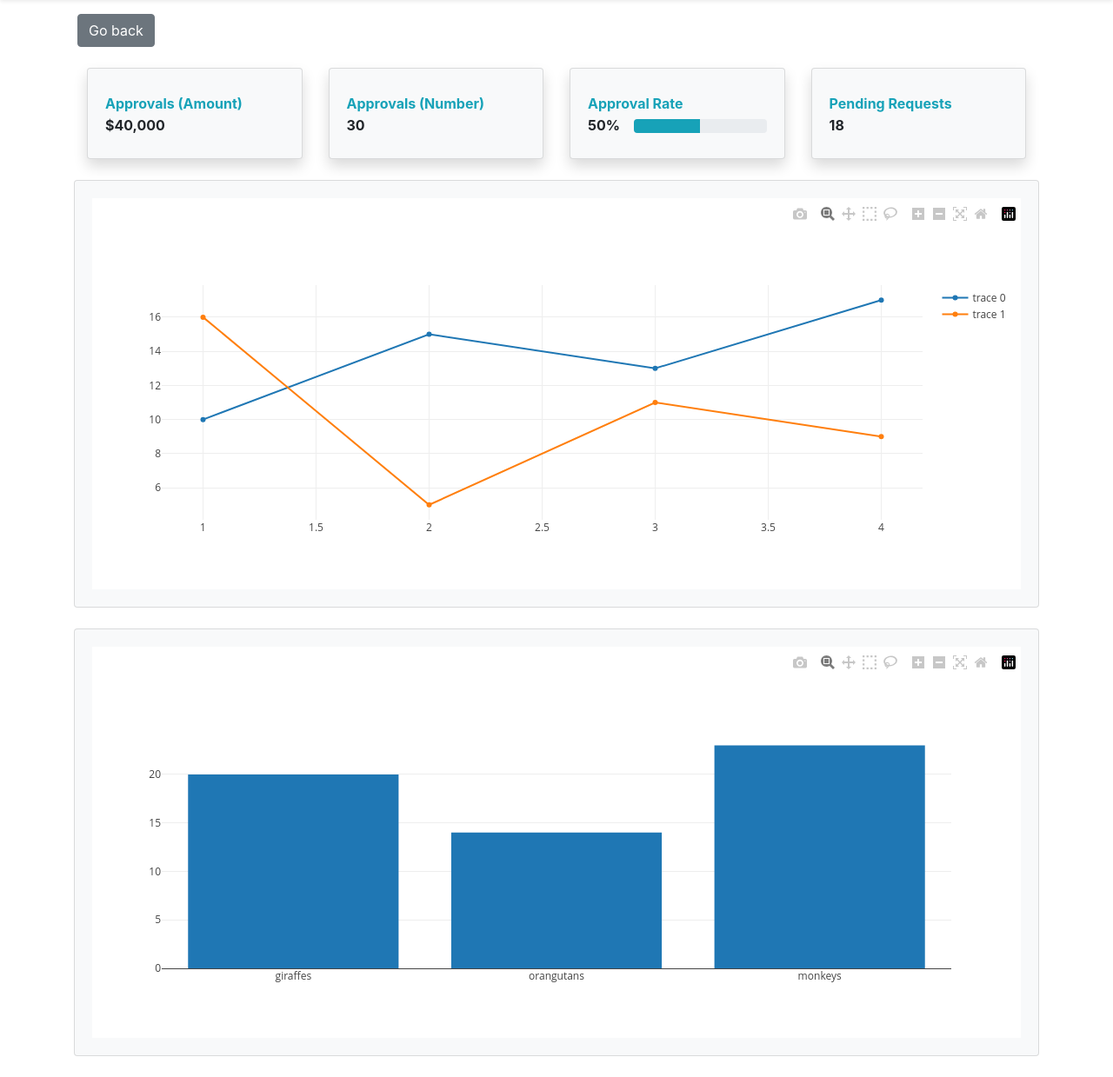
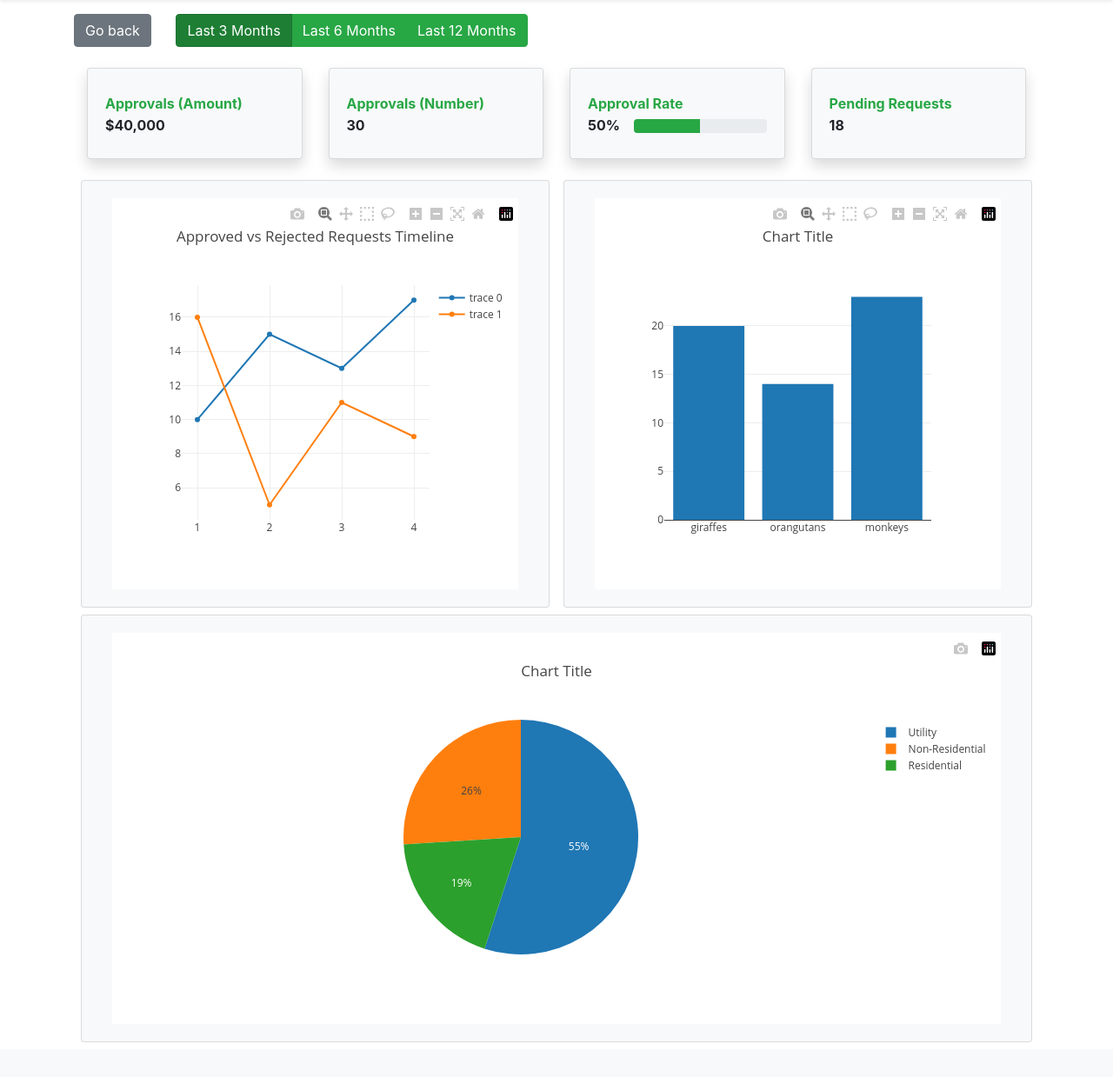
Before and after one commit to jose1522/Proqr, a Flask app: page /admin/dashboard in a window 1280 px wide. Shown: the part 73-1312 px from the top of the page at 87% size. After the commit the page ends 1272 px from the top, so only its background shows below. Run offline with Flask 2, Linux system fonts and the light colour scheme; some libraries are stand-ins or nearby versions.

Commit message:
Adding items to dashboard

```diff
--- a/app/static/js/script.js
+++ b/app/static/js/script.js
@@ -59,7 +59,14 @@ function closedRequestsTimeline(){
 
       var data = [trace1, trace2];
 
-      Plotly.newPlot('closedTimelineChart', data);
+      var layout = {
+        title: 'Approved vs Rejected Requests Timeline',
+        font: {size: 12}
+      };
+
+      var config = {responsive: true}
+
+      Plotly.newPlot('closedTimelineChart', data, layout, config);
 }
 
 function closedRequestsPieChart(){
@@ -69,12 +76,14 @@ function closedRequestsPieChart(){
         type: 'pie'
       }];
 
+
       var layout = {
-        height: 400,
-        width: 500
+        title: 'Chart Title',
+        font: {size: 12}
       };
 
-      Plotly.newPlot('closedPieChart', data, layout);
+      var config = {responsive: true}
+      Plotly.newPlot('closedPieChart', data, layout, config);
 }
 
 function closedRequestsBarChart(){
@@ -86,5 +95,11 @@ function closedRequestsBarChart(){
         }
       ];
 
-      Plotly.newPlot('closedBarChart', data);
+      var layout = {
+        title: 'Chart Title',
+        font: {size: 12}
+      };
+
+      var config = {responsive: true}
+      Plotly.newPlot('closedBarChart', data, layout, config);
 }
--- a/app/templates/admin/dashboard.html
+++ b/app/templates/admin/dashboard.html
@@ -6,10 +6,21 @@
 
 {% block home_content %}
 
-<div class="mx-1 mr-8 mb-4 bd-highlight" id="btn_back_form">
+<div class="mr-8 mb-4 bd-highlight" id="btn_back_form">
     <!--<a class="btn btn-secondary" href="{{url_for('user_list')}}">Go back</a>-->
-    <a class="btn btn-secondary btn_back_form" onclick="history.back()" style="color: white !important;">Go back</a>
+    <a class="btn btn-secondary btn_back_form mr-4" onclick="history.back()" style="color: white !important;">Go back</a>
+
+    <div class="btn-group btn-group-toggle" data-toggle="buttons">
+        <label class="btn btn-success active">
+            <input type="radio" name="options" id="option1" autocomplete="off" checked> Last 3 Months </label>
+        <label class="btn btn-success">
+            <input type="radio" name="options" id="option2" autocomplete="off"> Last 6 Months </label>
+        <label class="btn btn-success">
+            <input type="radio" name="options" id="option3" autocomplete="off"> Last 12 Months </label>
+    </div>
 </div>
+
+
 
 <div class="d-flex flex-wrap">
 
@@ -19,7 +30,7 @@
             <div class="card-body">
                 <div class="row no-gutters align-items-center">
                     <div class="col mr-2">
-                        <div class="text-xs font-weight-bold text-info mb-1">Approvals (Amount)</div>
+                        <div class="text-xs font-weight-bold text-success mb-1">Approvals (Amount)</div>
                         <div class="h6 mb-0 font-weight-bold text-gray-800">$40,000</div>
                     </div>
                 </div>
@@ -33,7 +44,7 @@
             <div class="card-body">
                 <div class="row no-gutters align-items-center">
                     <div class="col">
-                        <div class="text-xs font-weight-bold text-info mb-1">Approvals (Number)</div>
+                        <div class="text-xs font-weight-bold text-success mb-1">Approvals (Number)</div>
                         <div class="h6 mb-0 font-weight-bold text-gray-800">30</div>
                     </div>
                 </div>
@@ -47,14 +58,14 @@
             <div class="card-body">
                 <div class="row no-gutters align-items-center">
                     <div class="col">
-                        <div class="text-xs font-weight-bold text-info mb-1">Approval Rate</div>
+                        <div class="text-xs font-weight-bold text-success mb-1">Approval Rate</div>
                         <div class="row no-gutters align-items-center">
                             <div class="col-auto">
                                 <div class="h6 mb-0 mr-3 font-weight-bold text-gray-800">50%</div>
                             </div>
                             <div class="col">
                                 <div class="progress progress-sm">
-                                    <div class="progress-bar bg-info" role="progressbar" style="width: 50%"
+                                    <div class="progress-bar bg-success" role="progressbar" style="width: 50%"
                                         aria-valuenow="50" aria-valuemin="0" aria-valuemax="100"></div>
                                 </div>
                             </div>
@@ -71,7 +82,7 @@
             <div class="card-body">
                 <div class="row no-gutters align-items-center">
                     <div class="col">
-                        <div class="text-xs font-weight-bold text-info mb-1">Pending Requests</div>
+                        <div class="text-xs font-weight-bold text-success mb-1">Pending Requests</div>
                         <div class="h6 mb-0 font-weight-bold text-gray-800">18</div>
                     </div>
                 </div>
@@ -81,32 +92,37 @@
 </div>
 
 
-<div>
-    <div class="card bg-light mb-4">
-        <div class="card-body">
-            <div id='closedTimelineChart'></div>
+<div class="container">
+    <div class="row">
+        <div class="col-sm card bg-light mb-2 mx-2">
+            <div class="card-body">
+                <div id='closedTimelineChart'></div>
+            </div>
+        </div>
+
+        <div class="col-sm card bg-light mb-2 mx-2">
+            <div class="card-body">
+                <div id='closedBarChart'></div>
+            </div>
         </div>
     </div>
 
-    <!-- <div class="card bg-light mb-4">
-        <div class="card-body">
-            <div id='closedPieChart'></div>
+    <div class="row">
+
+        <div class="col-sm card bg-light mb-2 mx-2">
+            <div class="card-body">
+                <div id='closedPieChart'></div>
+            </div>
         </div>
-    </div> -->
 
-    <div class="card bg-light mb-4">
-        <div class="card-body">
-            <div id='closedBarChart'></div>
-        </div>
     </div>
-
 </div>
 
 <script type="text/javascript">
     closedRequestsTimeline();
     console.log("closedRequestsTimeline");
-    // closedRequestsPieChart();
-    // console.log("closedRequestsPieChart");
+    closedRequestsPieChart();
+    console.log("closedRequestsPieChart");
     closedRequestsBarChart();
     console.log("closedRequestsBarChart");
 </script>
```
